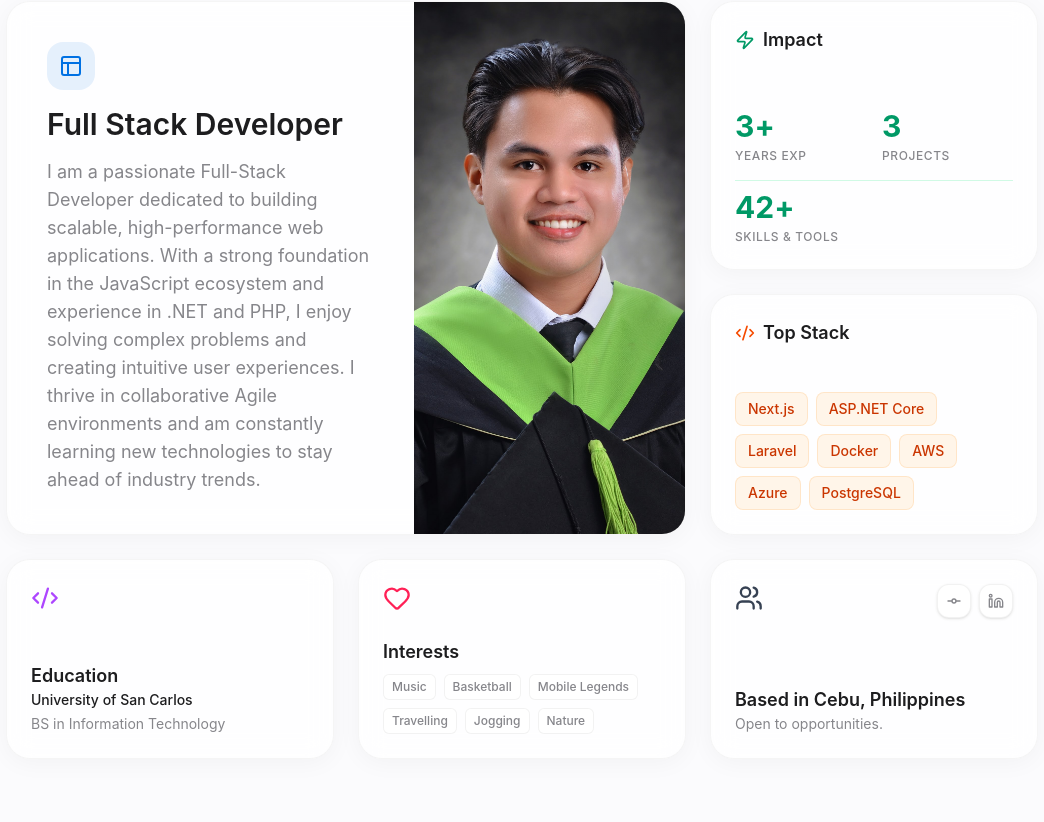
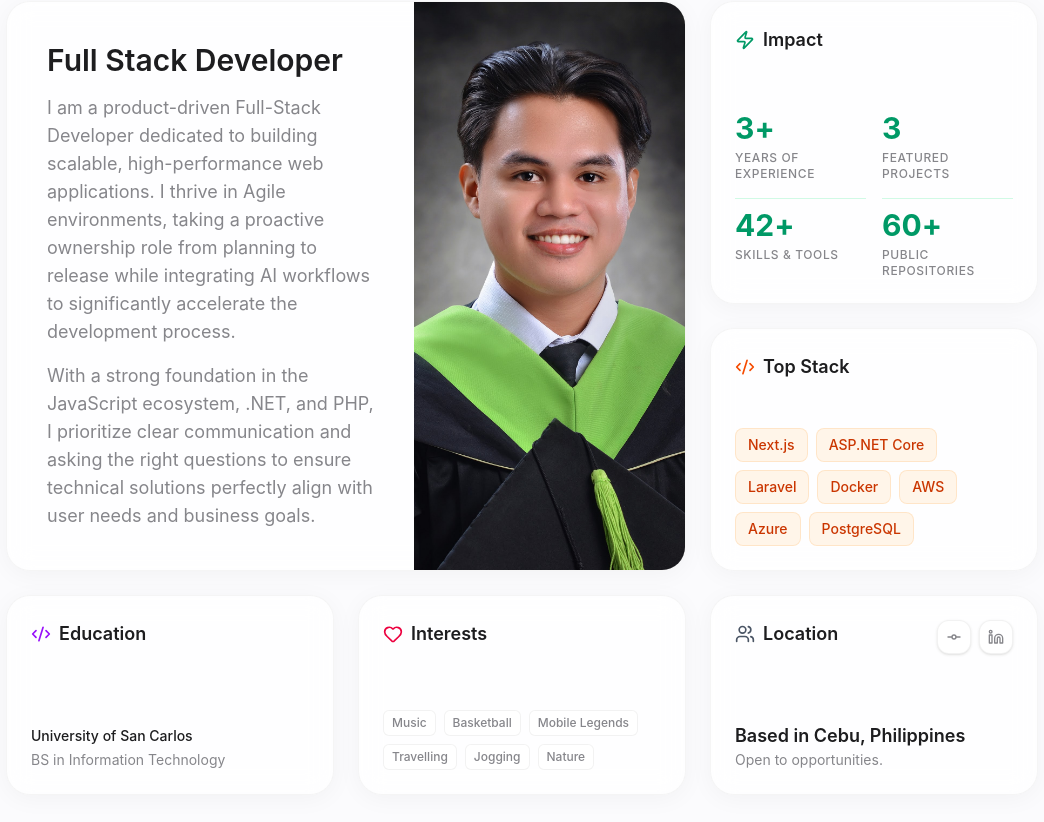
Before and after one commit to vn-aj-vngrd/portfolio-2.0, a Next.js app: page / in a window 1280 px wide. Shown: the part 1078-1900 px from the top of the page, without its empty margins (118-1162 px from the left). Built offline with nearby package versions, Linux system fonts and the light colour scheme.

Commit message:
refactor: Update Highlights section layout and content, add public repositories count, and restructure about description data.

```diff
--- a/src/components/sections/Highlights.tsx
+++ b/src/components/sections/Highlights.tsx
@@ -3,16 +3,7 @@
 import React from "react";
 import { motion } from "framer-motion";
 import { Section } from "../ui/Section";
-import {
-  Code2,
-  Globe,
-  Zap,
-  Layout,
-  Users,
-  GitCommit,
-  Linkedin,
-  Heart,
-} from "lucide-react";
+import { Code2, Zap, Users, GitCommit, Linkedin, Heart } from "lucide-react";
 import { Counter } from "../ui/Counter";
 import Image from "next/image";
 import portfolioData from "@/data/portfolio-data.json";
@@ -38,19 +29,15 @@ const BentoCard = ({
 );
 
 export const Highlights = () => {
-  const { about, projects, skills, experience } = portfolioData;
+  const { about, projects, skills } = portfolioData;
 
   // Calculate years of experience (approximate from first job)
   const startYear = 2022; // Based on "September 2022" in data
   const currentYear = new Date().getFullYear();
   const yearsOfExperience = currentYear - startYear;
 
-  // Get top skills for the main card (flatten the object and take first 4)
-  const allSkills = Object.values(skills).flat();
-  const topSkills = allSkills.slice(0, 4);
-
   return (
-    <Section id="highlights">
+    <Section id="highlights" className="relative overflow-hidden">
       <h2 className="text-4xl font-semibold mb-16 tracking-tight">
         At a Glance
       </h2>
@@ -60,13 +47,14 @@ export const Highlights = () => {
           <div className="flex flex-col md:flex-row h-full">
             <div className="p-8 md:p-10 flex flex-col justify-between md:w-3/5 order-2 md:order-1">
               <div className="space-y-4">
-                <div className="w-12 h-12 rounded-2xl bg-accent/10 flex items-center justify-center text-accent">
-                  <Layout size={24} />
+                <h3 className="text-3xl font-semibold">Full Stack Developer</h3>
+                <div className="space-y-4 max-w-md">
+                  {about.description.map((paragraph, index) => (
+                    <p key={index} className="text-lg text-muted-foreground">
+                      {paragraph}
+                    </p>
+                  ))}
                 </div>
-                <h3 className="text-3xl font-semibold">Full Stack Developer</h3>
-                <p className="text-lg text-muted-foreground max-w-md">
-                  {about.description}
-                </p>
               </div>
             </div>
             <div className="relative min-h-[300px] md:min-h-0 md:h-full md:w-2/5 order-1 md:order-2">
@@ -97,7 +85,7 @@ export const Highlights = () => {
                   <Counter value={yearsOfExperience} />+
                 </span>
                 <p className="text-xs text-muted-foreground font-medium uppercase tracking-wider">
-                  Years Exp
+                  Years of Experience
                 </p>
               </div>
               <div className="space-y-1">
@@ -105,15 +93,23 @@ export const Highlights = () => {
                   <Counter value={projects.length} />
                 </span>
                 <p className="text-xs text-muted-foreground font-medium uppercase tracking-wider">
-                  Projects
+                  Featured Projects
                 </p>
               </div>
-              <div className="col-span-2 space-y-1 pt-2 border-t border-emerald-100 dark:border-emerald-900/50">
+              <div className="space-y-1 pt-2 border-t border-emerald-100 dark:border-emerald-900/50">
                 <span className="text-3xl font-bold text-emerald-600 dark:text-emerald-400 flex items-center">
                   <Counter value={Object.values(skills).flat().length} />+
                 </span>
                 <p className="text-xs text-muted-foreground font-medium uppercase tracking-wider">
                   Skills & Tools
+                </p>
+              </div>
+              <div className="space-y-1 pt-2 border-t border-emerald-100 dark:border-emerald-900/50">
+                <span className="text-3xl font-bold text-emerald-600 dark:text-emerald-400 flex items-center">
+                  <Counter value={60} />+
+                </span>
+                <p className="text-xs text-muted-foreground font-medium uppercase tracking-wider">
+                  Public Repositories
                 </p>
               </div>
             </div>
@@ -147,18 +143,18 @@ export const Highlights = () => {
           delay={0.3}
           className="md:col-span-1 bg-gradient-to-br from-purple-50 to-pink-50 dark:from-purple-900/20 dark:to-pink-900/20"
         >
-          <div className="flex flex-col h-full justify-between">
-            <Code2 className="text-purple-500" size={28} />
-            <div>
+          <div className="flex flex-col h-full gap-4">
+            <div className="flex items-center gap-2">
+              <Code2 className="w-5 h-5 text-purple-600 dark:text-purple-400" />
               <h4 className="font-semibold text-lg">Education</h4>
-              <div className="space-y-1">
+            </div>
+            <div className="space-y-1 mt-auto">
               <p className="text-sm font-medium text-foreground">
                 University of San Carlos
               </p>
               <p className="text-sm text-muted-foreground">
                 {about.details.degree}
               </p>
-              </div>
             </div>
           </div>
         </BentoCard>
@@ -168,11 +164,12 @@ export const Highlights = () => {
           delay={0.35}
           className="md:col-span-1 bg-gradient-to-br from-rose-50 to-red-50 dark:from-rose-900/20 dark:to-red-900/20"
         >
-          <div className="flex flex-col h-full justify-between">
-            <Heart className="text-rose-500" size={28} />
-            <div>
-              <h4 className="font-semibold text-lg mb-2">Interests</h4>
-              <div className="flex flex-wrap gap-2">
+          <div className="flex flex-col h-full gap-4">
+            <div className="flex items-center gap-2">
+              <Heart className="w-5 h-5 text-rose-600 dark:text-rose-400" />
+              <h4 className="font-semibold text-lg">Interests</h4>
+            </div>
+            <div className="flex flex-wrap gap-2 mt-auto">
               {about.hobbies.map((hobby) => (
                 <span
                   key={hobby}
@@ -183,7 +180,6 @@ export const Highlights = () => {
               ))}
             </div>
           </div>
-          </div>
         </BentoCard>
 
         {/* Medium Card: Location & Contact */}
@@ -191,9 +187,12 @@ export const Highlights = () => {
           delay={0.4}
           className="md:col-span-1 bg-gradient-to-br from-gray-50 to-slate-100 dark:from-gray-900/20 dark:to-slate-900/20"
         >
-          <div className="flex flex-col h-full justify-between">
+          <div className="flex flex-col h-full gap-4">
             <div className="flex justify-between items-start">
-              <Users className="text-gray-700 dark:text-gray-400" size={28} />
+              <div className="flex items-center gap-2">
+                <Users className="w-5 h-5 text-gray-600 dark:text-gray-400" />
+                <h4 className="font-semibold text-lg">Location</h4>
+              </div>
               <div className="flex gap-2">
                 <a
                   href={about.details.github}
@@ -215,7 +214,7 @@ export const Highlights = () => {
                 </a>
               </div>
             </div>
-            <div>
+            <div className="mt-auto">
               <h4 className="font-semibold text-lg">
                 Based in {about.details.address}
               </h4>
--- a/src/data/portfolio-data.json
+++ b/src/data/portfolio-data.json
@@ -5,7 +5,10 @@
     "about": {
         "title": "About Me",
         "role": "Full Stack Developer",
-        "description": "I am a passionate Full-Stack Developer dedicated to building scalable, high-performance web applications. With a strong foundation in the JavaScript ecosystem and experience in .NET and PHP, I enjoy solving complex problems and creating intuitive user experiences. I thrive in collaborative Agile environments and am constantly learning new technologies to stay ahead of industry trends.",
+        "description": [
+            "I am a product-driven Full-Stack Developer dedicated to building scalable, high-performance web applications. I thrive in Agile environments, taking a proactive ownership role from planning to release while integrating AI workflows to significantly accelerate the development process.",
+            "With a strong foundation in the JavaScript ecosystem, .NET, and PHP, I prioritize clear communication and asking the right questions to ensure technical solutions perfectly align with user needs and business goals."
+        ],
         "details": {
             "name": "Van AJ Vanguardia",
             "birthdate": "2001-12-28",
```
Lines whose indentation alone changed are shown as unchanged.
